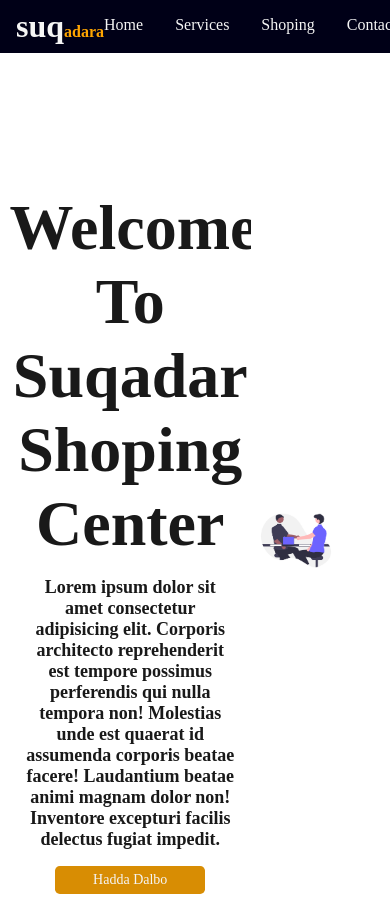
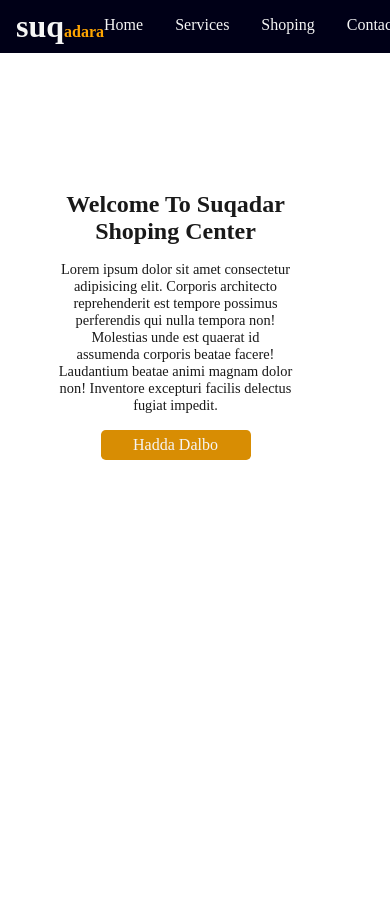
Before and after one commit to xikam01/EcommerceWebsite, a React (Vite) app: page /home in a window 390 px wide. Shown: the top 904 px of the page. After the commit the page ends 844 px from the top, so only its background shows below. Built offline with nearby package versions, Linux system fonts and the light colour scheme.

Commit message:
waxaan ku soo daray responsive qayriii home  ka

```diff
--- a/src/components/home.module.css
+++ b/src/components/home.module.css
@@ -66,3 +66,35 @@
     font-weight: 500;
     transition: all 0.5s ease;
 }
+@media screen and (max-width:768px) {
+    .flexes
+    {
+        display:flex;
+        flex-direction: column-reverse;
+    }
+    .image
+    {
+        display: none;
+    }
+    .text h1
+    {
+        font-size:1.5rem;
+        font-weight: 600;
+        color: #191919;
+    }
+    .text p
+    {
+        font-size: .9rem;
+        font-weight: 500;
+        font-family: poppins;
+        color: #191919;
+    }
+    .fce
+    {
+        padding: .4rem .8rem;
+        color: #191919;
+        color: whitesmoke;
+        font-size: 16px;
+        font-weight:500;
+    }
+}
```
